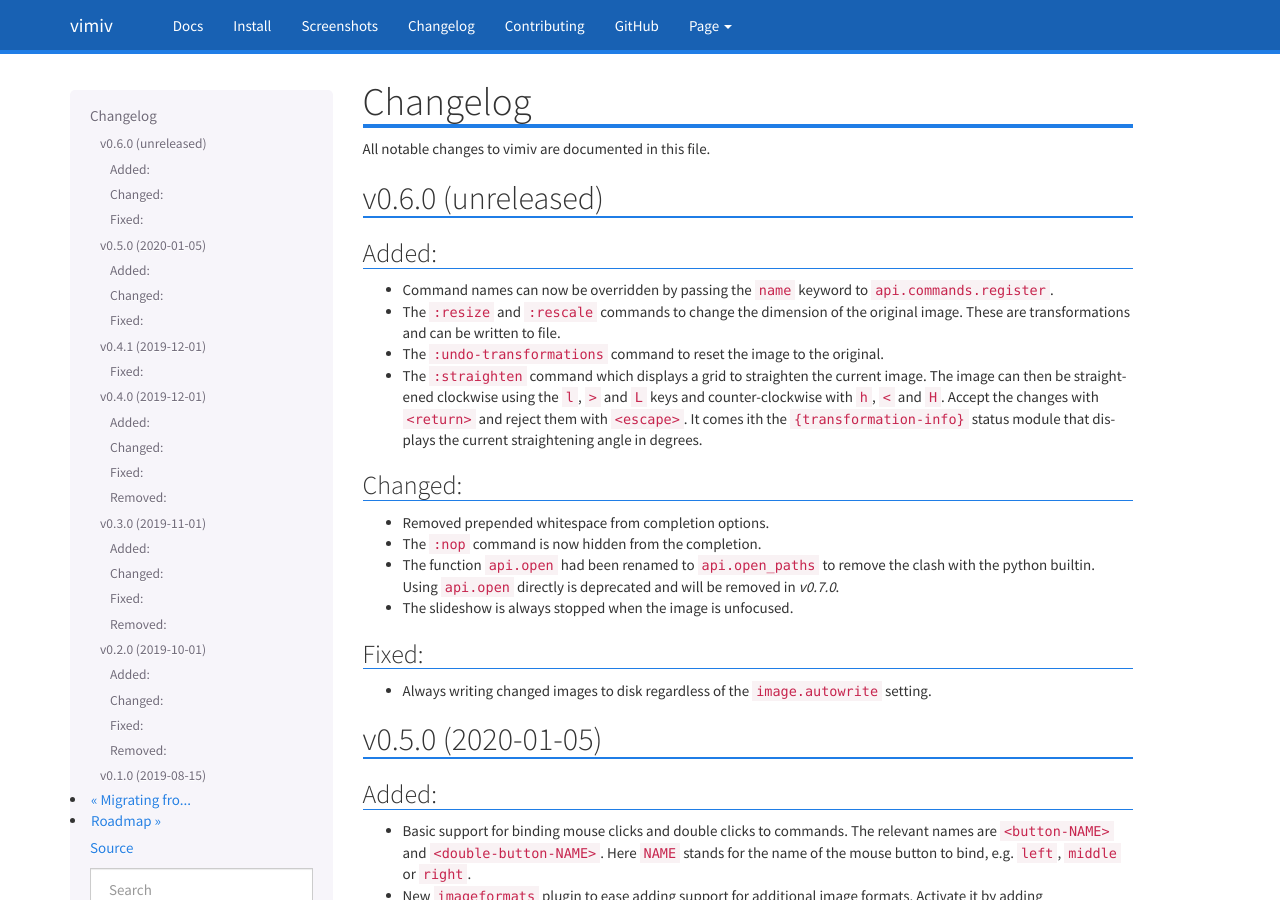
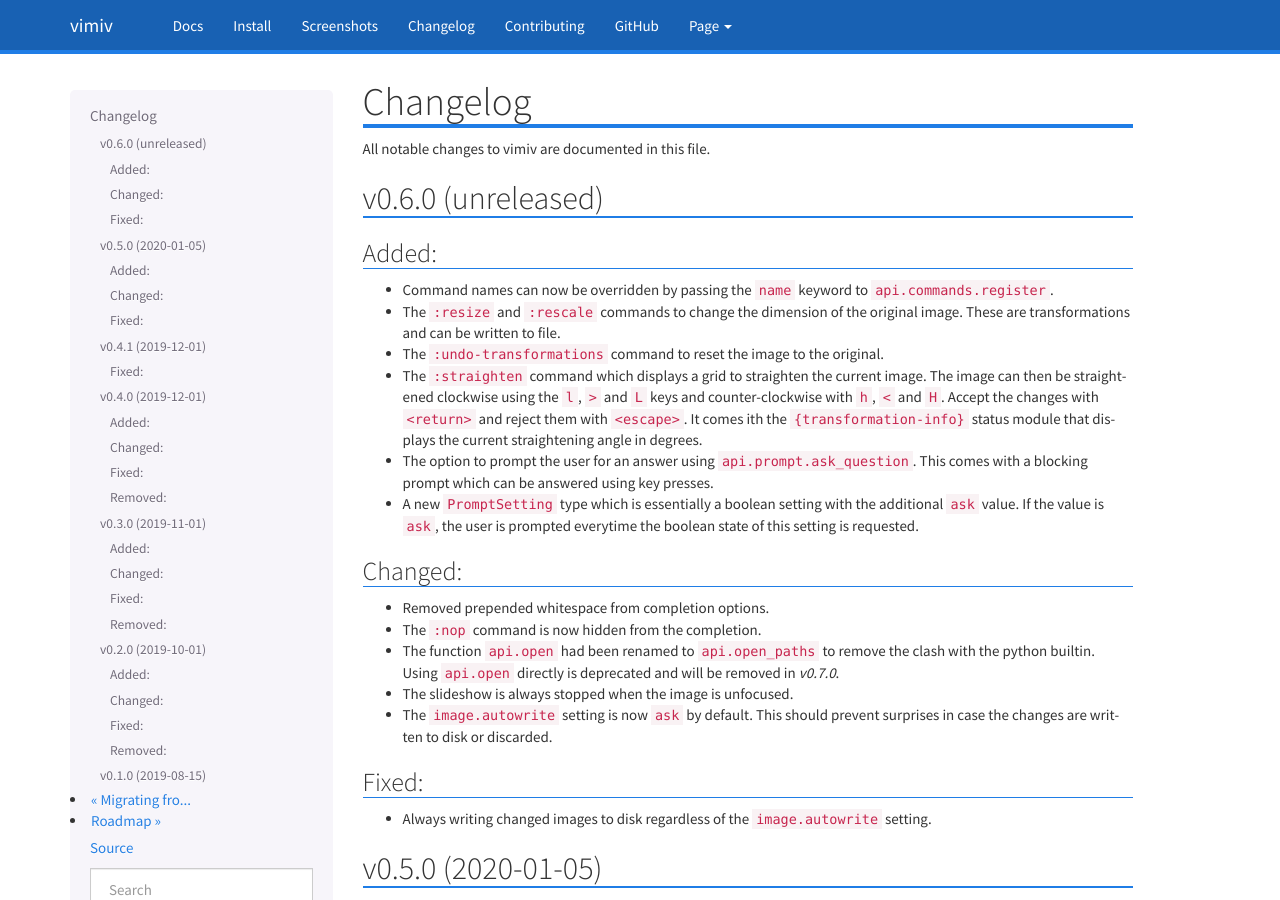
Before and after one commit to karlch/vimiv-qt, a Sphinx documentation site: the page built from docs/changelog.rst, in a window 1280 px wide and 900 px high. Built offline with Sphinx 7.4.7, drawn with Linux system fonts in a browser that asks for light colours.

Commit message:
Update docs and changelog for new prompts

```diff
--- a/docs/changelog.rst
+++ b/docs/changelog.rst
@@ -19,6 +19,11 @@
   counter-clockwise with ``h``, ``<`` and ``H``. Accept the changes with ``<return>``
   and reject them with ``<escape>``. It comes ith the ``{transformation-info}`` status
   module that displays the current straightening angle in degrees.
+* The option to prompt the user for an answer using ``api.prompt.ask_question``. This
+  comes with a blocking prompt which can be answered using key presses.
+* A new ``PromptSetting`` type which is essentially a boolean setting with the
+  additional ``ask`` value. If the value is ``ask``, the user is prompted everytime the
+  boolean state of this setting is requested.
 
 Changed:
 ^^^^^^^^
@@ -29,6 +34,8 @@
   with the python builtin. Using ``api.open`` directly is deprecated and will be removed
   in `v0.7.0`.
 * The slideshow is always stopped when the image is unfocused.
+* The ``image.autowrite`` setting is now ``ask`` by default. This should prevent
+  surprises in case the changes are written to disk or discarded.
 
 Fixed:
 ^^^^^^
--- a/docs/documentation/hacking.rst
+++ b/docs/documentation/hacking.rst
@@ -194,6 +194,12 @@
 
 .. automodule:: vimiv.api.working_directory
 
+Prompt
+""""""
+.. automodule:: vimiv.api.prompt
+    :members:
+     ask_question
+
 Imutils Module
 ^^^^^^^^^^^^^^
 
```
